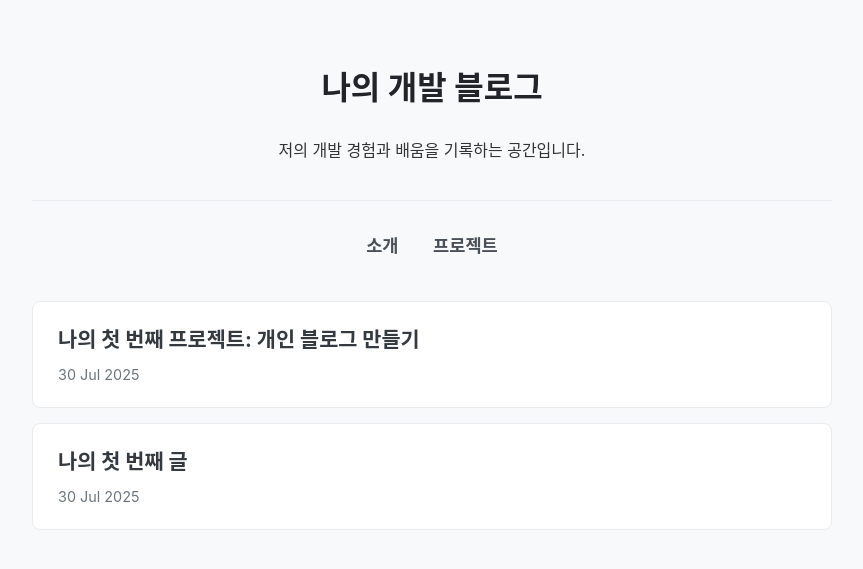
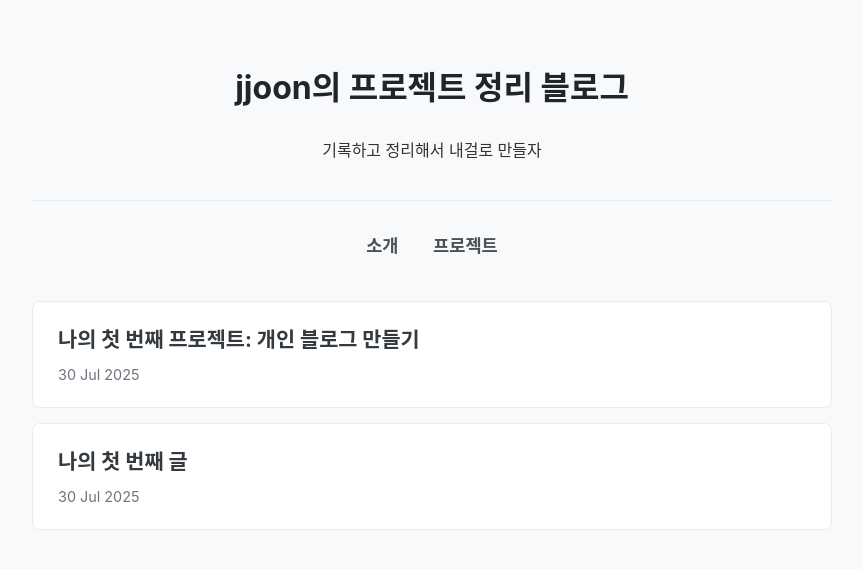
Before and after one commit to jjoon1234/jjoon1234.github.io, a Jekyll site: the page built from index.html, in a window 1280 px wide. Shown: the top 569 px of the page, without its empty margins (208-1071 px from the left). Built offline with Jekyll 4.4.1, drawn with Linux system fonts in a browser that asks for light colours.

Commit message:
Update _config.yml

```diff
--- a/_config.yml
+++ b/_config.yml
@@ -1,2 +1,2 @@
-title: 나의 개발 블로그
-description: 저의 개발 경험과 배움을 기록하는 공간입니다.
+title: jjoon의 프로젝트 정리 블로그
+description: 기록하고 정리해서 내걸로 만들자
```
